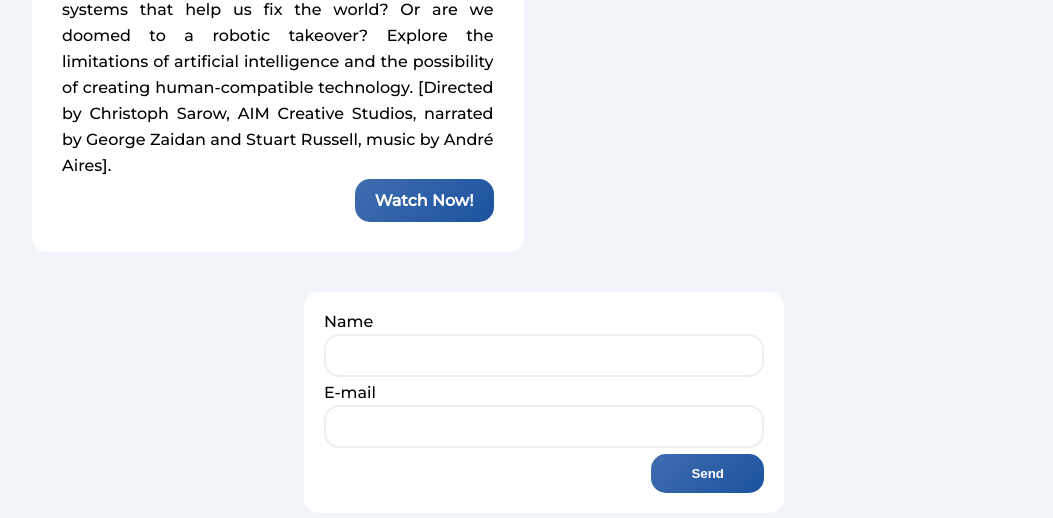
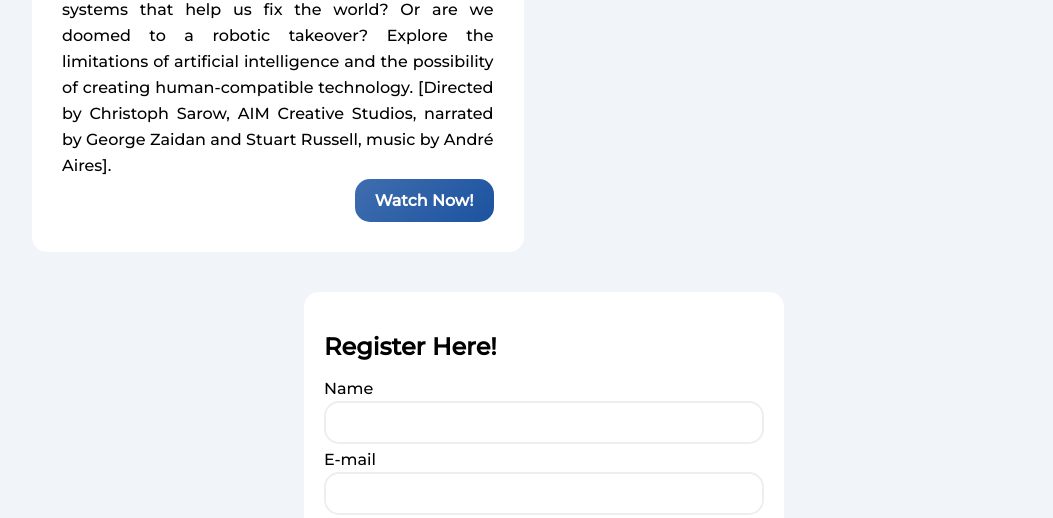
Before and after one commit to joaonetocastro/prog3-bloco-4, a plain HTML site: page q1/index.html in a window 1280 px wide. Shown: the part 1943-2461 px from the top of the page, without its empty margins (96-1149 px from the left). Drawn offline with Linux system fonts and the light colour scheme.

Commit message:
feat: add info to form

```diff
--- a/q1/index.css
+++ b/q1/index.css
@@ -195,3 +195,7 @@ form#form button {
 form#form button:hover {
   filter: brightness(1.2);
 }
+
+form#form h1 {
+  margin-top: 20px;
+}
--- a/q1/index.html
+++ b/q1/index.html
@@ -64,6 +64,7 @@
                 </div>
             </div>
             <form action="" id="form" validate>
+                <h1>Register Here!</h1>
                 <div>
                     <label>Name</label>
                     <input name="name" />
@@ -72,7 +73,7 @@
                     <label>E-mail</label>
                     <input name="email" type="email" />
                 </div>
-                <Button>Send</Button>
+                <Button>Register</Button>
             </form>
         </section>
     </div>
```
